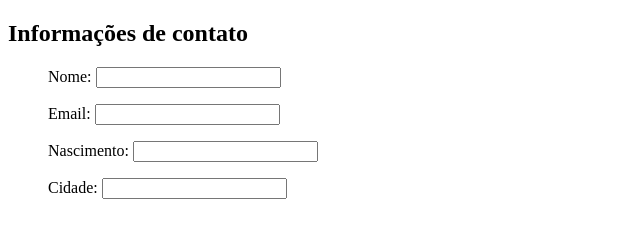
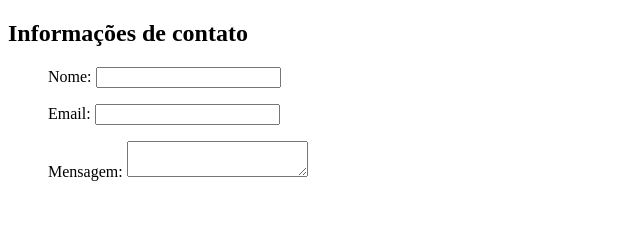
Before and after one commit to MariaNazar/FundamentosWeb, a plain HTML site: page contato.html in a window 1280 px wide. Shown: the whole page, without its empty margins (0-640 px from the left). Drawn offline with Linux system fonts and the light colour scheme.

Commit message:
CSS e atualização de HTML

```diff
--- /dev/null
+++ b/assets/CSS/style.css
@@ -0,0 +1,13 @@
+/*
+Style index
+*/
+    .p {
+
+        text-align: center;
+    }
+
+
+
+/*
+Style contato
+*/
--- a/contato.html
+++ b/contato.html
@@ -5,11 +5,11 @@
     <meta http-equiv="X-UA-Compatible" content="IE=edge">
     <meta name="viewport" content="width=device-width, initial-scale=1.0">
     <title>Meu perfil</title>
+    <link rel="stylesheet" href="assets/CSS/style.css">
 </head>
 <body>
     <h2>Informações de contato</h2>
-
-     <form >
+     <form>
         <ul>
         <label for="nome">Nome:</label>
          <input type="text" id="nome">
@@ -19,14 +19,9 @@
          <input type="email" id="email">
         </ul>
         <ul>
-         <label for="Data de nascimento">Nascimento:</label>
-         <input type="text" id="Data de nascimento">
+         <label for="Mensagem">Mensagem:</label>
+         <textarea id="Mensagem"></textarea>
         </ul>
-        <ul>
-         <label for="cidade">Cidade:</label>
-         <input type="text" id="cidade">
-
-        </ul>
-     </form>
+    </form>
 </body>
 </html>
```
Also changed, not shown: index.html (+2 -1 lines).
